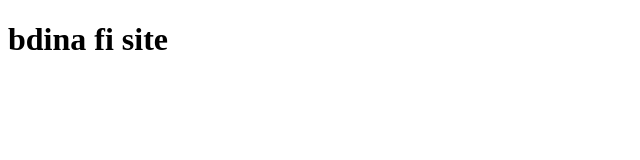
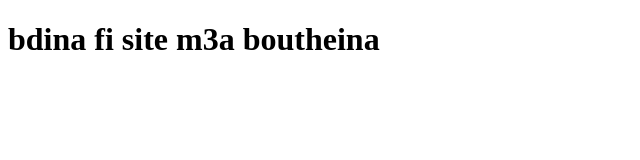
Before and after one commit to Azza606/workshop_project, a plain HTML site: page index.html in a window 1280 px wide. Shown: the whole page, without its empty margins (0-640 px from the left). Drawn offline with Linux system fonts and the light colour scheme.

Commit message:
Update index.html

```diff
--- a/index.html
+++ b/index.html
@@ -8,7 +8,7 @@
 </head>
 
 <body>
-    <h1>bdina fi site </h1>
+    <h1>bdina fi site  m3a boutheina </h1>
 </body>
 
 </html>
```
